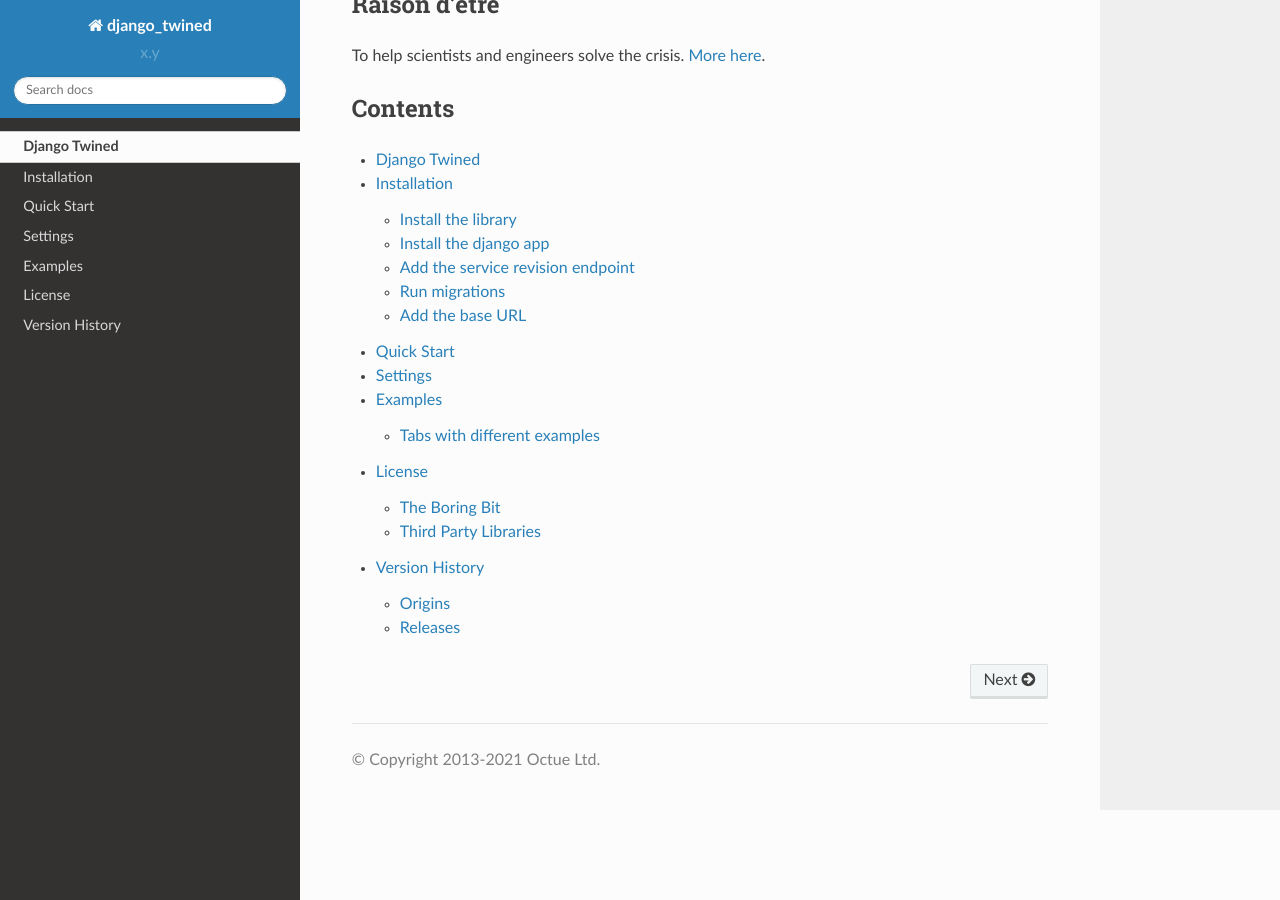
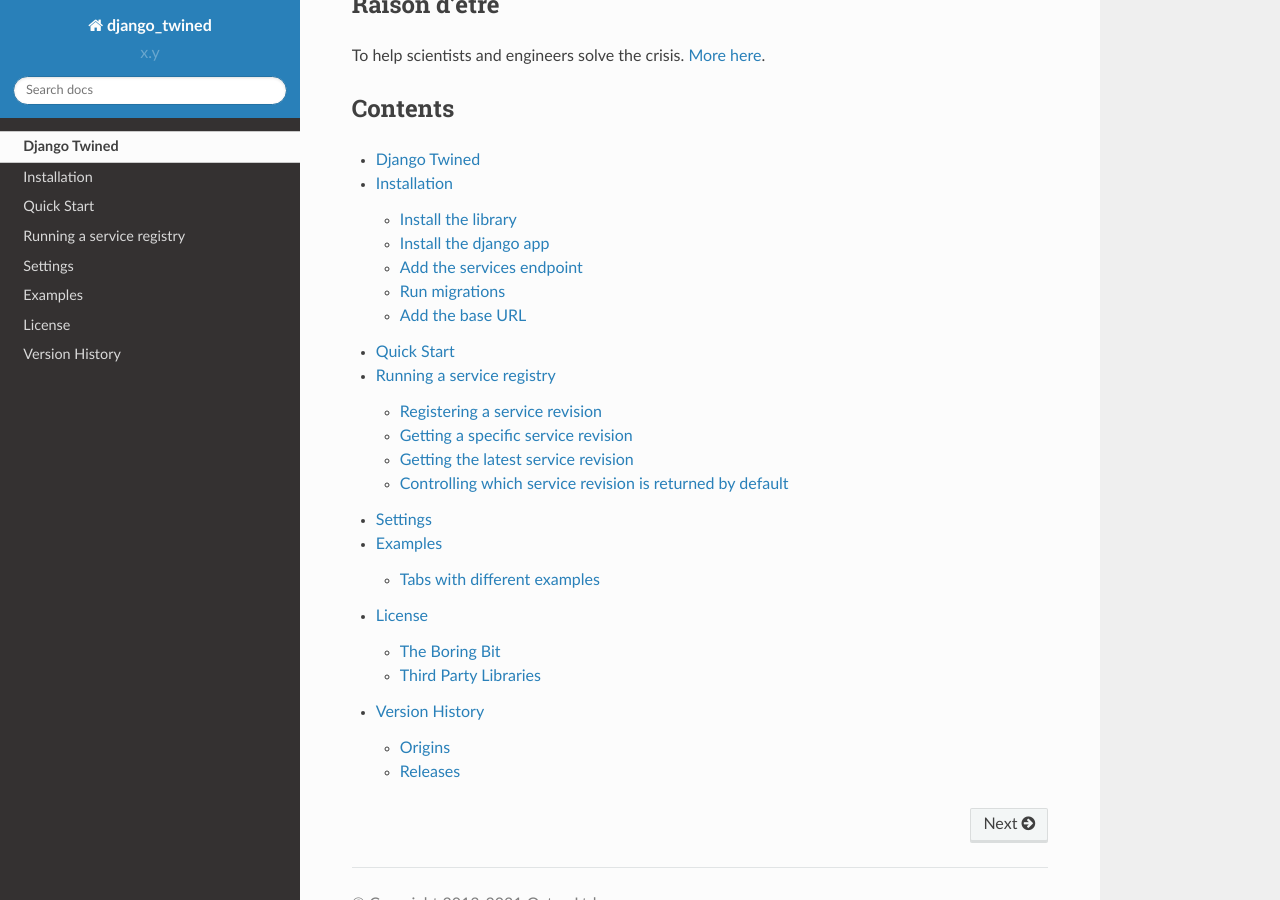
Before and after one commit to octue/django-twined, a Sphinx documentation site: the page built from docs/source/index.rst, in a window 1280 px wide and 900 px high, scrolled down 936 px. Built offline with Sphinx 7.4.7 and the Read the Docs theme 2.0.0, drawn with Linux system fonts in a browser that asks for light colours; some of the changed lines change nothing that is shown.

Commit message:
DOC: Document usage of the services endpoint
skipci

```diff
--- a/docs/source/index.rst
+++ b/docs/source/index.rst
@@ -57,6 +57,7 @@
    self
    installation
    quick_start
+   service_revisions
    settings
    examples
    license
--- a/docs/source/installation.rst
+++ b/docs/source/installation.rst
@@ -32,8 +32,10 @@
 .. tip::
     You can use `django-gcp <https://django-gcp.readthedocs.io/en/latest/>`_ for your media/static storage, event handlers and task queues too!
 
-Add the service revision endpoint
----------------------------------
+.. _adding_services_endpoint:
+
+Add the services endpoint
+-------------------------
 Include the django-twined URLs in your ``your_app/urls.py``:
 
 .. code-block:: python
--- /dev/null
+++ b/docs/source/service_revisions.rst
@@ -0,0 +1,91 @@
+.. _service_revisions:
+
+==========================
+Running a service registry
+==========================
+Once the :ref:`services endpoint <adding_services_endpoint>` has been added, your app can be used as a service registry -
+i.e. service revisions can be registered and requested from it.
+
+Registering a service revision
+==============================
+To register a service revision:
+
+.. code-block:: python
+
+    import requests
+
+    response = requests.post(
+        "<base_url>/<chosen_path_for_django_twined_urls>/services/<namespace>/<name>",
+        json={"revision_tag": "<revision_tag>", "is_default": True},
+    )
+
+For example, if your base URL is ``myapp.org/api``, you've registered the ``django-twined`` URLs under
+``integrations/octue``, and the service revision you want to register is ``my-org/my-service:1.2.9``, the request would
+be:
+
+.. code-block:: python
+
+    import requests
+
+    response = requests.post(
+        "myapp.org/api/integrations/octue/services/my-org/my-app",
+        json={"revision_tag": "1.2.9", "is_default": True},
+    )
+
+Getting a specific service revision
+===================================
+Make a request like the following:
+
+.. code-block:: python
+
+    import requests
+
+    response = requests.get(
+        "myapp.org/api/integrations/octue/services/my-org/my-app?revision_tag=1.2.9",
+    )
+
+    response.json()
+    >>> {
+        "namespace": "my-org",
+        "name": "my-service",
+        "revision_tag": "1.2.9",
+        "is_default": True,
+    }
+
+Currently, the only useful information this provides is whether the requested service revision is the default or not.
+Later, more useful information will be returned including how to send a question to that specific service revision and
+access tokens to do so.
+
+Getting the latest service revision
+===================================
+This request is the same as above except the revision tag is omitted. By default, the service revision with the latest
+semantic version revision tag will be returned.
+
+.. code-block:: python
+
+    import requests
+
+    response = requests.get(
+        "myapp.org/api/integrations/octue/services/my-org/my-app",
+    )
+
+    response.json()
+    >>> {
+        "namespace": "my-org",
+        "name": "my-service",
+        "revision_tag": "1.2.9",
+        "is_default": True,
+    }
+
+Controlling which service revision is returned by default
+=========================================================
+The ``TWINED_SERVICE_REVISION_SELECTION_CALLBACK`` setting can be set to a user-defined callable to control which
+service revision is returned when a service is requested but the revision tag isn't specified. This callable must take
+two keyword arguments: ``namespace`` and ``name`` and must return a single instance of the ``ServiceRevision`` model.
+
+Examples of how this feature can be used include:
+
+- A/B testing
+- Returning certain service revisions based on the request or the requester
+- Controlling the availability of beta versions of services
+- Other custom routing of questions to services
```
